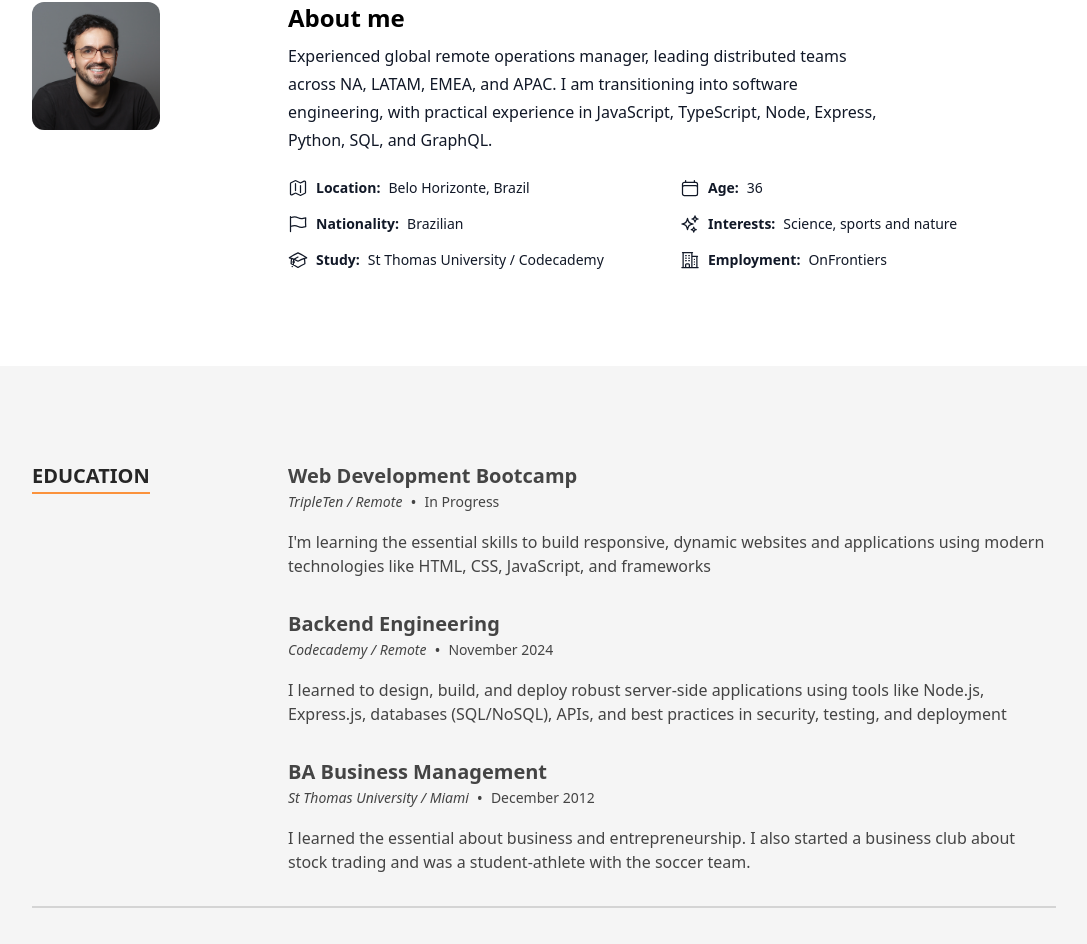
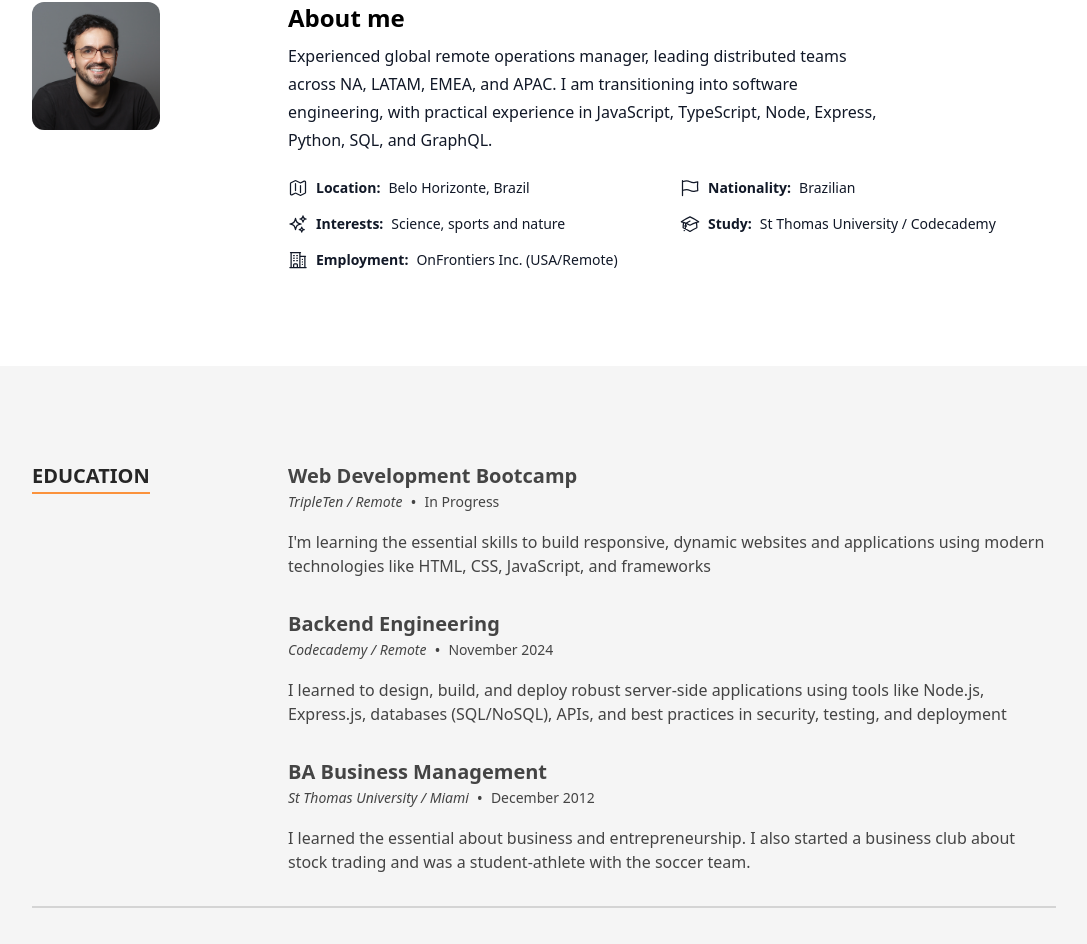
Before and after one commit to borgesenioc/react-resume-enio, a Next.js app: page / in a window 1280 px wide. Shown: the part 894-1838 px from the top of the page, without its empty margins (96-1183 px from the left). Built offline with nearby package versions, Linux system fonts and the light colour scheme.

Commit message:
Remote age from about me section

```diff
--- a/src/data/data.tsx
+++ b/src/data/data.tsx
@@ -2,7 +2,6 @@ import {
   AcademicCapIcon,
   ArrowDownTrayIcon,
   BuildingOffice2Icon,
-  CalendarIcon,
   FlagIcon,
   MapIcon,
   SparklesIcon,
@@ -103,11 +102,10 @@ export const aboutData: About = {
    I am transitioning into software engineering, with practical experience in JavaScript, TypeScript, Node, Express, Python, SQL, and GraphQL.`,
   aboutItems: [
     {label: 'Location', text: 'Belo Horizonte, Brazil', Icon: MapIcon},
-    {label: 'Age', text: '36', Icon: CalendarIcon},
     {label: 'Nationality', text: 'Brazilian', Icon: FlagIcon},
     {label: 'Interests', text: 'Science, sports and nature', Icon: SparklesIcon},
     {label: 'Study', text: 'St Thomas University / Codecademy', Icon: AcademicCapIcon},
-    {label: 'Employment', text: 'OnFrontiers', Icon: BuildingOffice2Icon},
+    {label: 'Employment', text: 'OnFrontiers Inc.  (USA/Remote)', Icon: BuildingOffice2Icon},
   ],
 };
 
```
